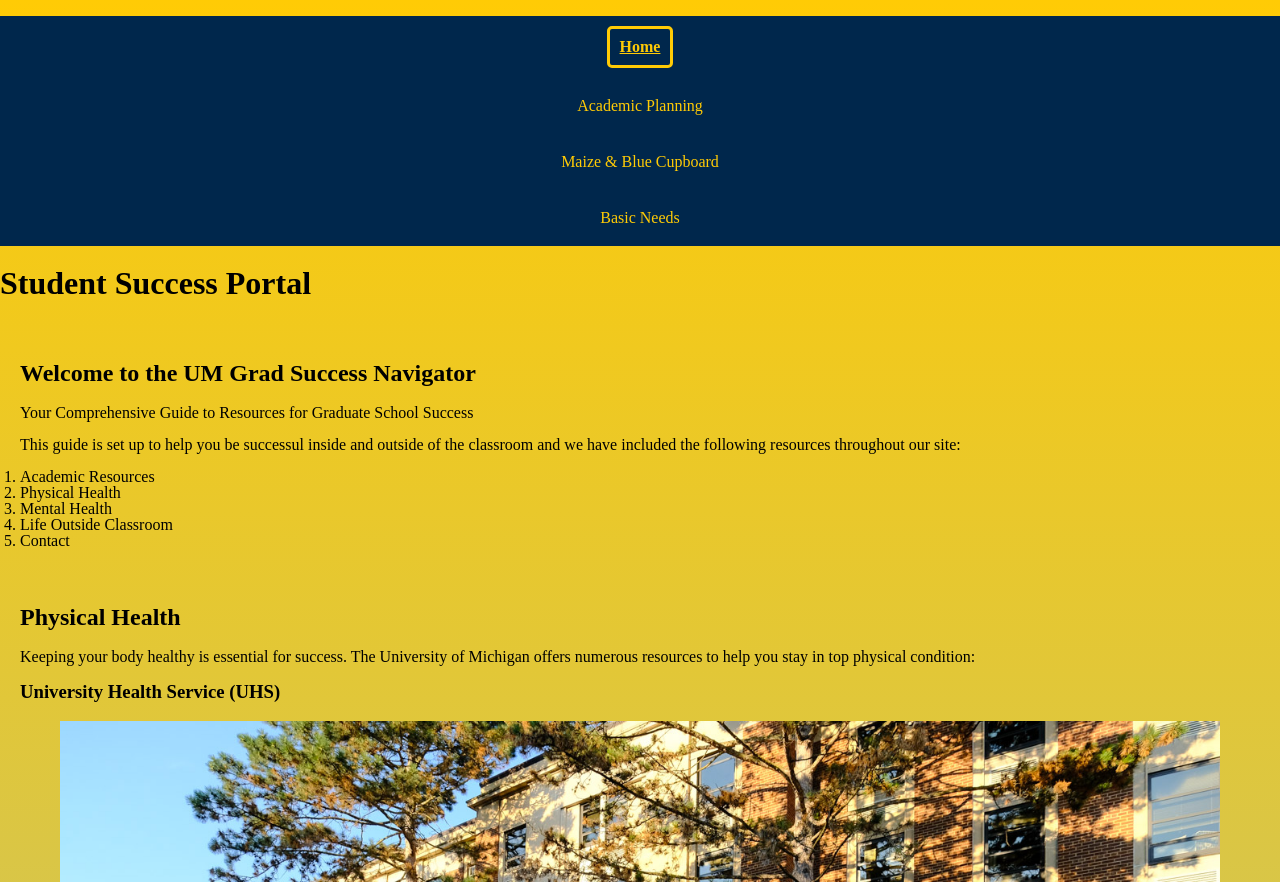
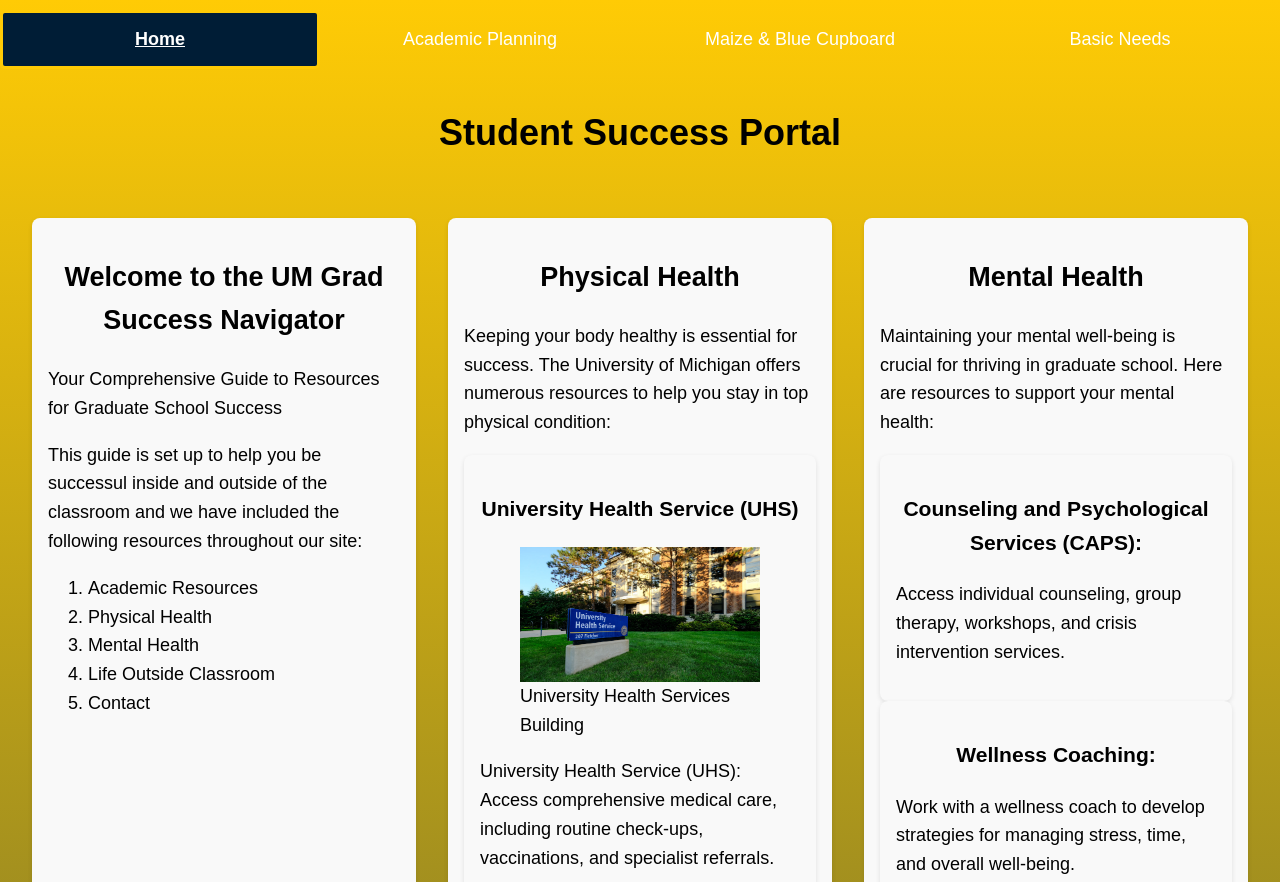
Before and after one commit to Sher1nShaj1/client_project_w25, a plain HTML site: page index.html in a window 1280 px wide. Shown: the top 882 px of the page. Drawn offline with Linux system fonts and the light colour scheme.

Commit message:
Add files via upload

```diff
--- a/css/html5reset.css
+++ b/css/html5reset.css
@@ -19,7 +19,7 @@ article, aside, canvas, details, figcaption, figure,
 footer, header, hgroup, menu, nav, section, summary,
 time, mark, audio, video {
     /* margin:0; */
-    padding:0;
+    /* padding:0; */
     border:0;
     outline:0;
     /* font-size:100%; */
--- a/css/style.css
+++ b/css/style.css
@@ -8,9 +8,9 @@ body{
     display: flex;
     flex-direction: column;
     height: 100%;
-    margin:0;
-    padding: 0;
-    background: linear-gradient(to bottom, #FFCB05, #7CB9E8);
+    /* margin:0;
+    padding: 0; */
+    background: linear-gradient(to bottom, #FFCB05, #00274C);
 }
 img {
     max-width: 100%;
@@ -73,3 +73,112 @@ footer{
 footer a{
     color: #FFCB05;
 }
+
+/* Tablet/Desktop View - Apply at 768px and above */
+@media (min-width: 768px) {
+    body {
+      font-size: 18px;
+      line-height: 1.6;
+      margin: 0;
+      padding: 0;
+      font-family: Arial, sans-serif;
+    }
+
+    header {
+      display: absolute;
+      flex-direction: column;
+      align-items: center;
+      padding-top: 80px;
+      text-align: center;
+    }
+
+    nav {
+      position: absolute;
+      top: 0;
+      left: 0;
+      width: 100%;
+      background-color: transparent;
+      z-index: 1000;
+    }
+
+    nav ul {
+      display: grid;
+      grid-template-columns: repeat(auto-fit, minmax(150px, 1fr));
+      justify-items: center;
+      margin: 0;
+      padding: 0;
+      list-style: none;
+      background: none;
+    }
+
+    nav ul li {
+      width: 100%;
+    }
+
+    nav ul li a {
+      display: block;
+      padding: 12px 0;
+      color: white;
+      text-decoration: none;
+      text-align: center;
+      transition: background-color 0.3s;
+    }
+
+    nav ul li a:hover,
+    nav ul li a.active {
+      background-color: #001D36;
+    }
+
+    main {
+      display: grid;
+      grid-template-columns: repeat(auto-fit, minmax(300px, 1fr));
+      gap: 2rem;
+      padding: 2rem;
+    }
+
+    section, article, div {
+      background-color: #f9f9f9;
+      padding: 1rem;
+      border-radius: 8px;
+      box-shadow: 0 2px 5px rgba(0,0,0,0.1);
+      animation: fadeIn 1s ease-in;
+    }
+
+    footer {
+      text-align: center;
+      padding: 20px;
+      margin-top: 2rem;
+      background-color: transparent;
+      color: white;
+    }
+
+    img {
+      max-width: 100%;
+      height: auto;
+      display: block;
+      margin: 0 auto;
+    }
+
+    h1, h2, h3 {
+      text-align: center;
+      animation: slideDown 1s ease-out;
+    }
+
+    /* Specific layout tweaks for page_3.html */
+    #main > div {
+      display: grid;
+      grid-template-columns: repeat(2, 1fr);
+      gap: 2rem;
+    }
+
+    /* Subtle Animations */
+    @keyframes fadeIn {
+      from { opacity: 0; transform: translateY(10px); }
+      to { opacity: 1; transform: translateY(0); }
+    }
+
+    @keyframes slideDown {
+      from { opacity: 0; transform: translateY(-20px); }
+      to { opacity: 1; transform: translateY(0); }
+    }
+  }
```
